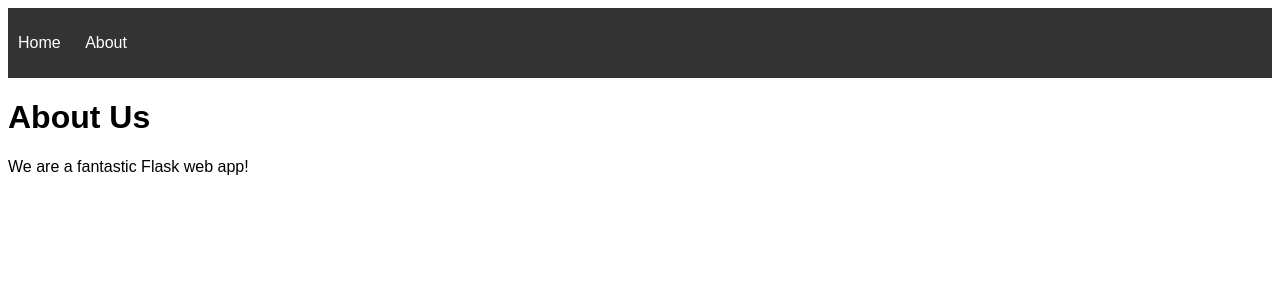
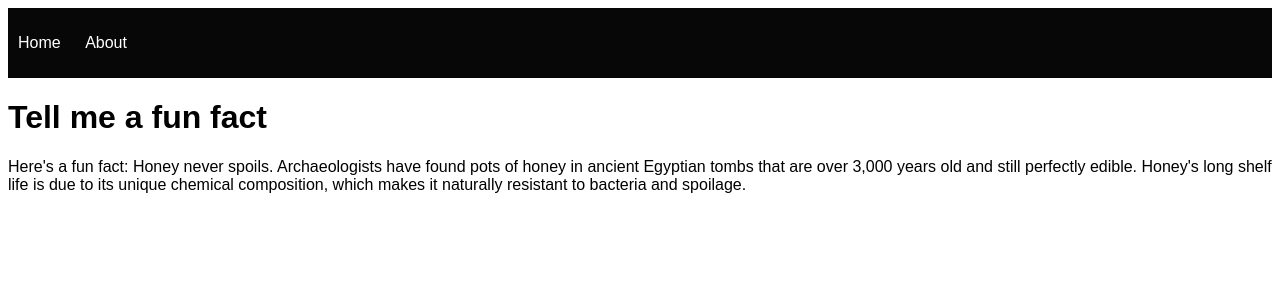
Before and after one commit to nogibjj/individual-project4-zg105, a Flask app: page /about in a window 1280 px wide. Shown: the top 300 px of the page. Run offline with Flask 3, Linux system fonts and the light colour scheme.

Commit message:
final commit

```diff
--- a/static/style.css
+++ b/static/style.css
@@ -4,7 +4,7 @@ body {
 }
 
 header {
-    background-color: #333;
+    background-color: #070707;
     color: #fff;
     padding: 10px;
 }
--- a/templates/about.html
+++ b/templates/about.html
@@ -1,6 +1,6 @@
 {% extends 'layout.html' %}
 
 {% block content %}
-<h1>About Us</h1>
-<p>We are a fantastic Flask web app!</p>
+<h1>Tell me a fun fact</h1>
+<p>Here's a fun fact: Honey never spoils. Archaeologists have found pots of honey in ancient Egyptian tombs that are over 3,000 years old and still perfectly edible. Honey's long shelf life is due to its unique chemical composition, which makes it naturally resistant to bacteria and spoilage.</p>
 {% endblock %}
--- a/templates/home.html
+++ b/templates/home.html
@@ -1,6 +1,6 @@
 {% extends 'layout.html' %}
 
 {% block content %}
-<h1>Welcome to the Home Page</h1>
-<p>This is the homepage of our Flask app.</p>
+<h1>Welcome to Individual Project4</h1>
+<p>This is the homepage of my Flask app.</p>
 {% endblock %}
--- a/templates/layout.html
+++ b/templates/layout.html
@@ -9,7 +9,7 @@
         <nav>
             <ul>
                 <li><a href="{{ url_for('home') }}">Home</a></li>
-                <li><a href="{{ url_for('about') }}">About</a></li>
+                <li><a href="{{ url_for('Tell me a fun fact') }}">About</a></li>
             </ul>
         </nav>
     </header>
```
